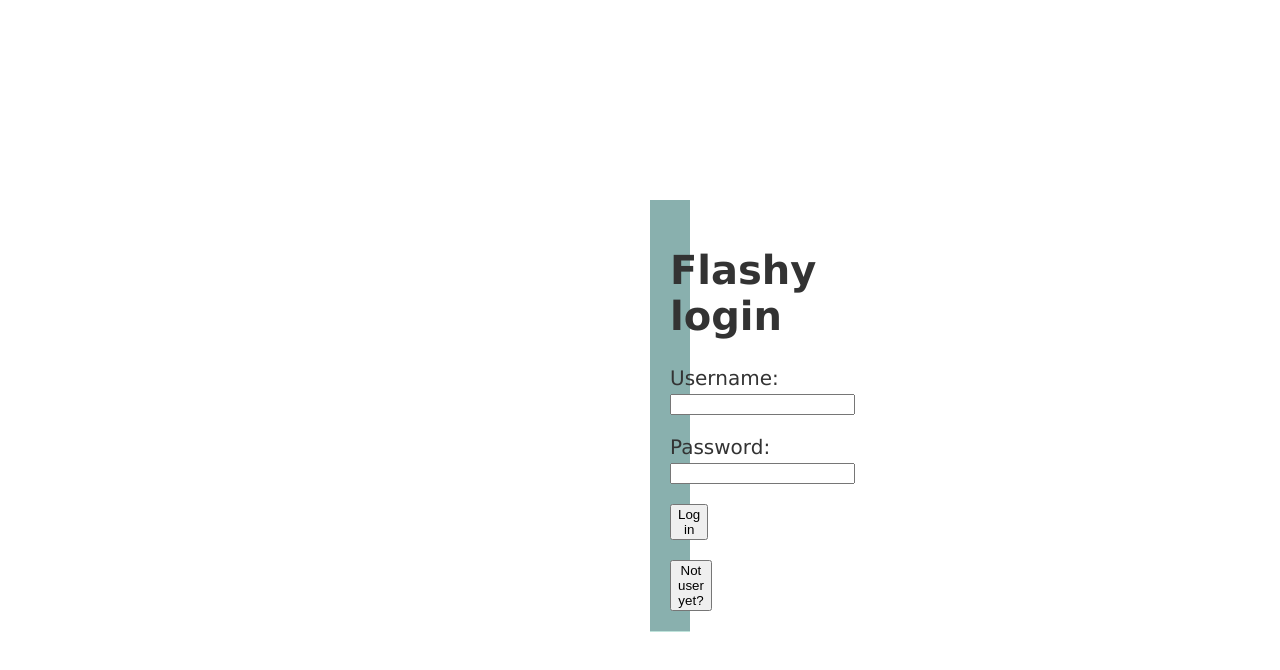
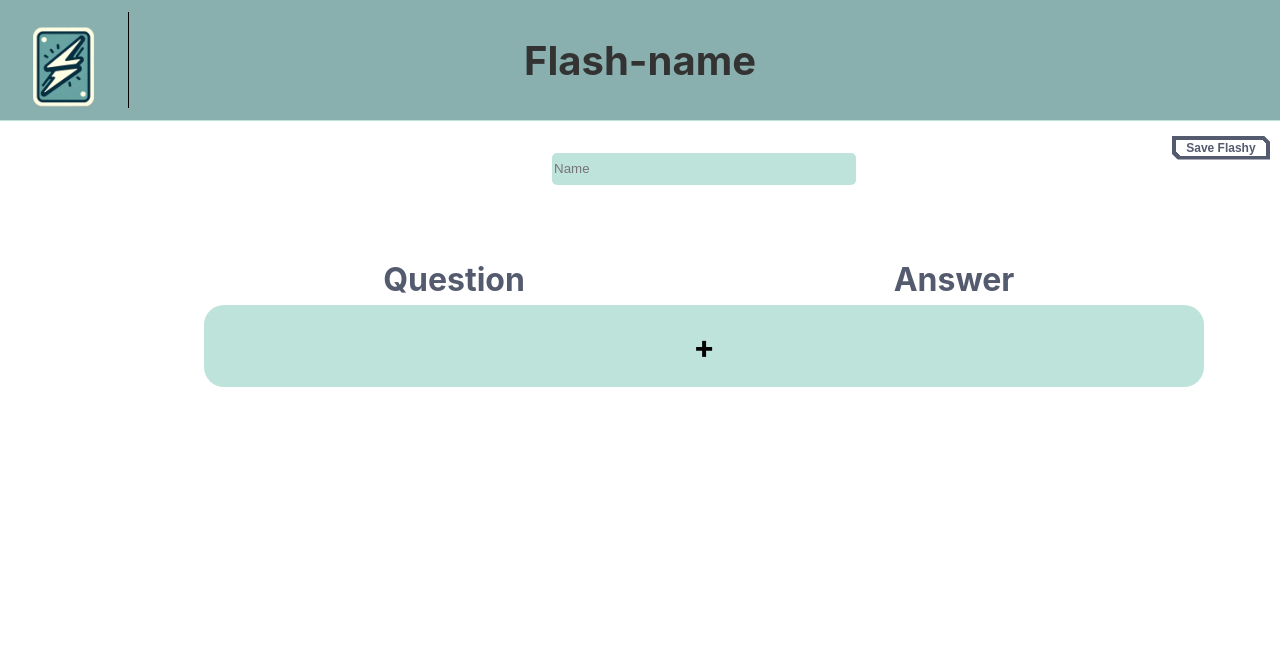
Before and after one commit to ThomasHWik/Flashy-frontend, a React (Create React App) app: page /edit in a window 1280 px wide. Shown: the top 670 px of the page. Built offline with nearby package versions, Linux system fonts and the light colour scheme.

Commit message:
Resolve "create edit page"

```diff
--- a/src/App.js
+++ b/src/App.js
@@ -9,6 +9,7 @@ import CreateAdmin from './components/createAdmin';
 import Login from './components/login';
 import CreateUser from './components/createUser';
 import Quiz from './components/quiz';
+import Edit from './components/edit';
 
 function App() {
   return (
@@ -61,6 +62,12 @@ function App() {
               <Quiz />
               </>
           } />
+          <Route path ="/edit" element ={
+            <>
+              <Header header = "Flash-name"/>
+              <Edit />
+              </>
+          } />
         </Routes>
       </div>
     </Router>
--- /dev/null
+++ b/src/components/css/edit.css
@@ -0,0 +1,135 @@
+.container{
+    display: flex;
+    flex-direction: column;
+    align-items: center;
+}
+
+.addCard{
+    position: relative;
+    background-color: #BEE3DB;
+    width: 1000px;
+    border-radius: 20px;
+    margin-top: 10px;
+    text-align: center;
+}
+
+.box {
+    margin-top: 10px;
+    background-color: #BEE3DB;
+    position: relative;
+    width: 1000px;
+    height: 200px;
+    border-radius: 20px;
+    display: flex;
+}
+
+.box::after {
+    content: "";
+    position: absolute;
+    width: 2px;
+    height: 80%;
+    background-color: #89B0AE;
+    left: 50%;
+    top: 10%;
+}
+
+.question, .answer, .h1Q, .h1A {
+    position: relative;
+    height: 80%;
+    width: 45%;
+    margin: auto;
+}
+
+.editHeader{
+    margin-top: 50px;
+    width: 1000px;
+    display: flex;
+    justify-content: space-between;
+}
+
+.h1Q, .h1A {
+    text-align: center;
+    color: #555B6E;
+}
+
+textarea {
+    border: none;
+    outline: none;
+    resize: none;
+    background-color: #BEE3DB;
+}
+
+.create{
+    z-index: 100;
+    position: absolute;
+    right: 15px;
+    bottom: 15px;
+
+    --border: 4px;
+    --slant: 0.5em;
+    --color: #555B6E;
+
+    font-size: 12px;
+    padding: 0.4em 1.2em;
+    border: none;
+    cursor: pointer;
+    font-weight: bold;
+    color: var(--color);
+    background: linear-gradient(to bottom left, var(--color)  50%,#0000 50.1%) top right, linear-gradient(to top  right, var(--color)  50%,#0000 50.1%)bottom left;
+    background-size: calc(var(--slant) + 1.3*var(--border)) calc(var(--slant) + 1.3*var(--border));
+    background-repeat: no-repeat;
+    box-shadow:
+    0 0 0 200px inset var(--s,#0000),
+    0 0 0 var(--border) inset var(--color);
+    clip-path:
+        polygon(0 0, calc(100% - var(--slant)) 0, 100% var(--slant),
+            100% 100%, var(--slant) 100%,0 calc(100% - var(--slant))
+            );
+    transition: color var(--t,0.3s), background-size 0.3s;
+}
+
+button:focus-visible {
+    outline-offset: calc(-1*var(--border));
+    outline: var(--border) solid #000c;
+    clip-path: none;
+    background-size: 0 0;
+}
+button:hover,
+button:active{
+    background-size: 100% 100%;
+    color: #fff;
+    --t: 0.2s 0.1s;
+}
+button:active {
+    --s: #0005;
+    transition: none;
+}
+
+.doneButton{
+    z-index: 100;
+    position: absolute;
+    top: 15px;
+    right: 10px;
+
+    --border: 4px;
+    --slant: 0.5em;
+    --color: #555B6E;
+
+    font-size: 12px;
+    padding: 0.4em 1.2em;
+    border: none;
+    cursor: pointer;
+    font-weight: bold;
+    color: var(--color);
+    background: linear-gradient(to bottom left, var(--color)  50%,#0000 50.1%) top right, linear-gradient(to top  right, var(--color)  50%,#0000 50.1%)bottom left;
+    background-size: calc(var(--slant) + 1.3*var(--border)) calc(var(--slant) + 1.3*var(--border));
+    background-repeat: no-repeat;
+    box-shadow:
+    0 0 0 200px inset var(--s,#0000),
+    0 0 0 var(--border) inset var(--color);
+    clip-path:
+        polygon(0 0, calc(100% - var(--slant)) 0, 100% var(--slant),
+            100% 100%, var(--slant) 100%,0 calc(100% - var(--slant))
+            );
+    transition: color var(--t,0.3s), background-size 0.3s;
+}
--- /dev/null
+++ b/src/components/edit.js
@@ -0,0 +1,97 @@
+import React from 'react'
+import './css/edit.css'
+
+function Edit() {
+
+    const [questions, setBoxCount] = React.useState([]);
+
+
+
+    function setCardValue (question, answer, index) {
+        let temp = questions;
+        temp[index] = [question, answer];
+        setBoxCount(temp);
+        console.log(temp);
+    }
+
+    const Box = (props) => {
+        const [question, setQuestion] = React.useState('');
+        const [answer, setAnswer] = React.useState('');
+        function update() {
+            props.updateFunc(question, answer, props.index);
+        }
+
+        function updateQuestion(e) {
+            setQuestion(e.target.value);
+            update();
+        }
+
+        function updateAnswer(e) {
+            setAnswer(e.target.value);
+            update();
+        }
+
+        return (
+        <div>
+            <div className = "box">
+                <button className = "create" onClick={() => props.deleteCard(props.index)}>Delete</button>
+                <div className='question'>
+                    <textarea  rows = {10} cols={52} placeholder='Question' onChange={(e) => updateQuestion(e)}/>
+                </div>
+                <div className='answer'>
+                    <textarea rows = {10} cols={52} placeholder='Answer' onChange={(e) => updateAnswer(e)}/>
+                </div>
+            </div>
+        </div>
+        )
+    }
+
+    function addCard() {
+        console.log(questions)
+        setBoxCount([...questions, []]);
+    }
+
+    function deleteCard(index){
+        let arr = [...questions];
+        arr.splice(index, 1);
+        setBoxCount(arr)
+    }
+
+    const [name, setName] = React.useState([]);
+
+    function updateName(e){
+        setName(e.target.value);
+    }
+
+    function sendFlashcard() {
+
+        const result = fetch("http://localhost:8080/flashcard/edit",
+            {   headers: {"Authorization":"Bearer "+localStorage.getItem("flashyToken")},
+                method: "PUT", body: JSON.stringify({ name: name, cards: questions, isprivate: 0, uuid: new URLSearchParams(window.location.search).get("uuid")})
+            }
+        )
+        const status=JSON.parse(result)
+        console.log(status)
+    }
+
+    return (
+        <div className='container'>
+            <div>
+                <h1><input onChange={(e) => updateName(e)} placeholder = "Name" style ={{width: "300px", height: "30px", border: "0px", background:"#BEE3DB", borderRadius: "5px"}}></input></h1>
+                <h1><button className="doneButton" onClick={() => sendFlashcard()}>Save Flashy</button></h1>
+            </div>
+            <div className='editHeader'>
+                <h1 className='h1Q'>Question</h1>
+                <h1 className='h1A'>Answer</h1>
+            </div>
+            <div className='boxDiv'>
+                {questions.map((i, v) => { return <Box updateFunc = {setCardValue} index = {v} deleteCard={deleteCard} /> })}
+            </div>
+            <div className='addCard' onClick={addCard}>
+                <h1>+</h1>
+            </div>
+        </div>
+    )
+}
+
+export default Edit;
```
